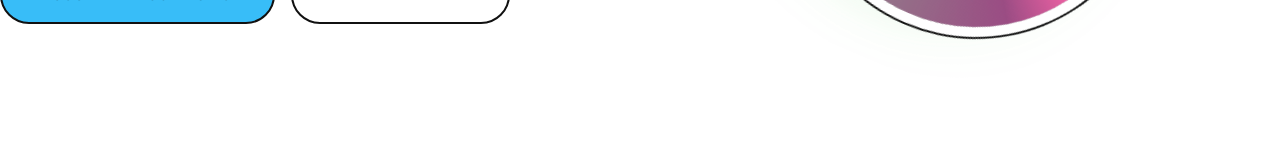
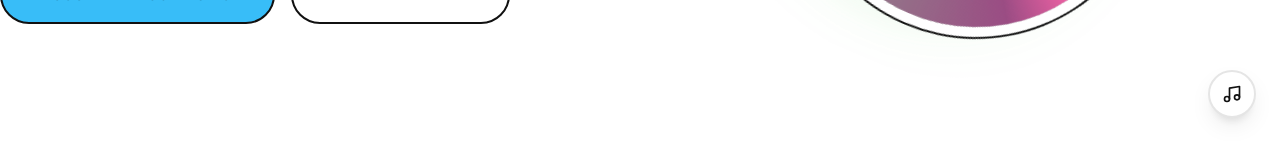
Before and after one commit to mactar27/KAI_SUN, a React (Vite) app: page / in a window 1280 px wide. Shown: the part 658-800 px from the top of the page. Built offline with nearby package versions, Linux system fonts and the light colour scheme; no server answers.

Commit message:
Add background music player

```diff
--- a/src/App.jsx
+++ b/src/App.jsx
@@ -8,6 +8,7 @@ import Checkout from './pages/Checkout';
 import Admin from './pages/Admin';
 import Footer from './components/Footer';
 import ProductDetail from './pages/ProductDetail';
+import AudioPlayer from './components/AudioPlayer';
 
 function App() {
   const location = useLocation();
@@ -28,6 +29,7 @@ function App() {
         </Routes>
       </main>
       {!isAdmin && <Footer />}
+      {!isAdmin && <AudioPlayer />}
     </div>
   );
 }
--- /dev/null
+++ b/src/components/AudioPlayer.jsx
@@ -0,0 +1,70 @@
+import React, { useState, useRef, useEffect } from 'react';
+
+const AudioPlayer = () => {
+  const [isPlaying, setIsPlaying] = useState(false);
+  const audioRef = useRef(null);
+
+  useEffect(() => {
+    // Create audio element programmatically to avoid DOM clutter
+    const audio = new Audio('/ambiance.mp3');
+    audio.loop = true;
+    audio.volume = 0.4; // Soft background volume
+    audioRef.current = audio;
+
+    return () => {
+      audio.pause();
+      audio.src = '';
+    };
+  }, []);
+
+  const togglePlay = () => {
+    if (isPlaying) {
+      audioRef.current.pause();
+    } else {
+      audioRef.current.play().catch(e => console.log("Audio play failed:", e));
+    }
+    setIsPlaying(!isPlaying);
+  };
+
+  return (
+    <button
+      onClick={togglePlay}
+      title={isPlaying ? "Désactiver la musique" : "Activer la musique"}
+      style={{
+        position: 'fixed',
+        bottom: '24px',
+        right: '24px',
+        width: '48px',
+        height: '48px',
+        borderRadius: '50%',
+        background: isPlaying ? '#111' : '#fff',
+        color: isPlaying ? '#fff' : '#111',
+        border: isPlaying ? 'none' : '2px solid #e5e5e5',
+        boxShadow: '0 10px 25px -5px rgba(0, 0, 0, 0.1), 0 8px 10px -6px rgba(0, 0, 0, 0.1)',
+        display: 'flex',
+        alignItems: 'center',
+        justifyContent: 'center',
+        cursor: 'pointer',
+        zIndex: 9999,
+        transition: 'all 0.3s ease',
+      }}
+    >
+      {isPlaying ? (
+        // Pause icon
+        <svg width="20" height="20" viewBox="0 0 24 24" fill="currentColor">
+          <rect x="6" y="4" width="4" height="16" />
+          <rect x="14" y="4" width="4" height="16" />
+        </svg>
+      ) : (
+        // Play icon (Music note)
+        <svg width="20" height="20" viewBox="0 0 24 24" fill="none" stroke="currentColor" strokeWidth="2" strokeLinecap="round" strokeLinejoin="round">
+          <path d="M9 18V5l12-2v13"></path>
+          <circle cx="6" cy="18" r="3"></circle>
+          <circle cx="18" cy="16" r="3"></circle>
+        </svg>
+      )}
+    </button>
+  );
+};
+
+export default AudioPlayer;
```
Also changed, not shown: 1 other file (tests, documents, lock files or other folders).
